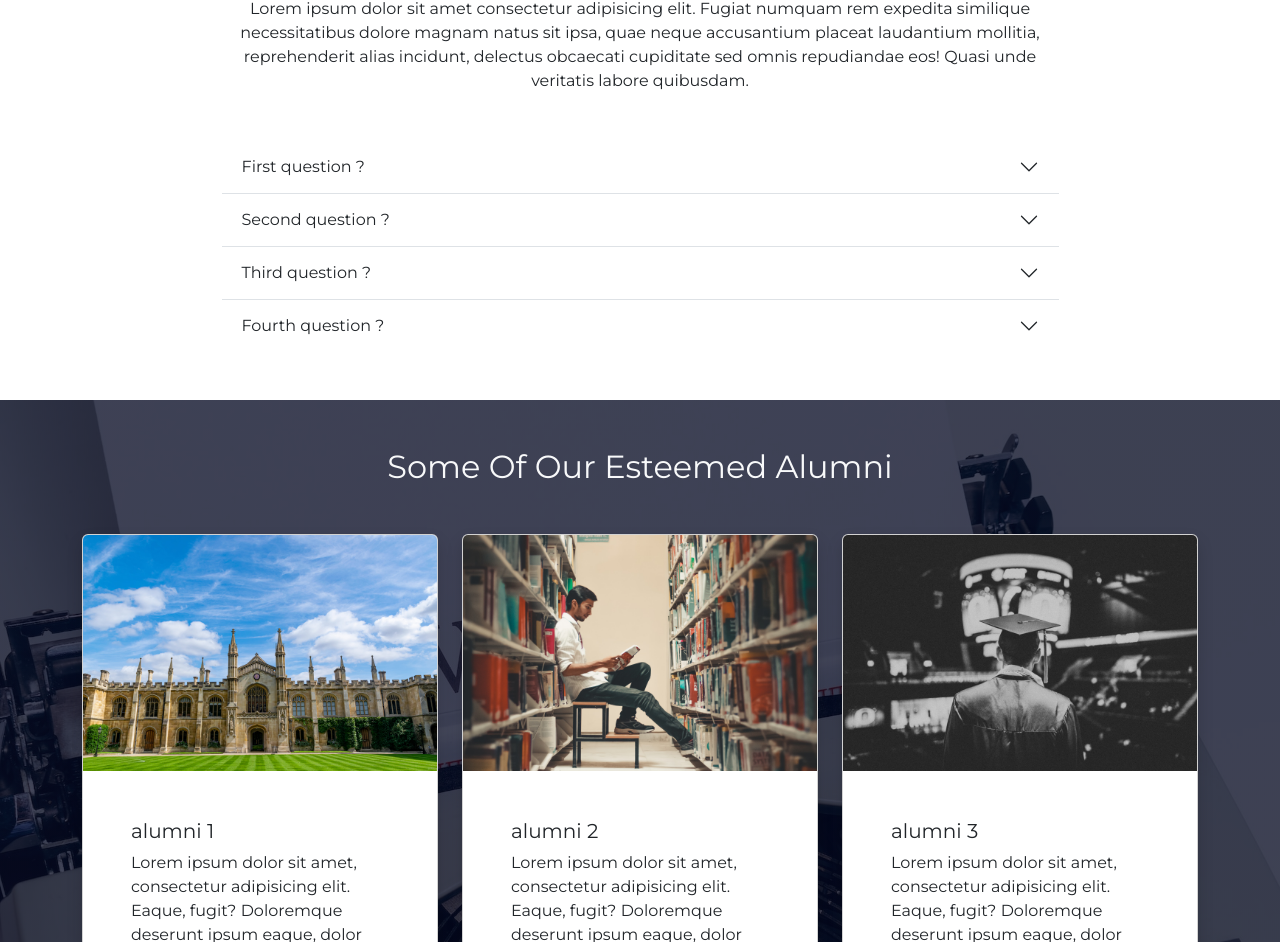
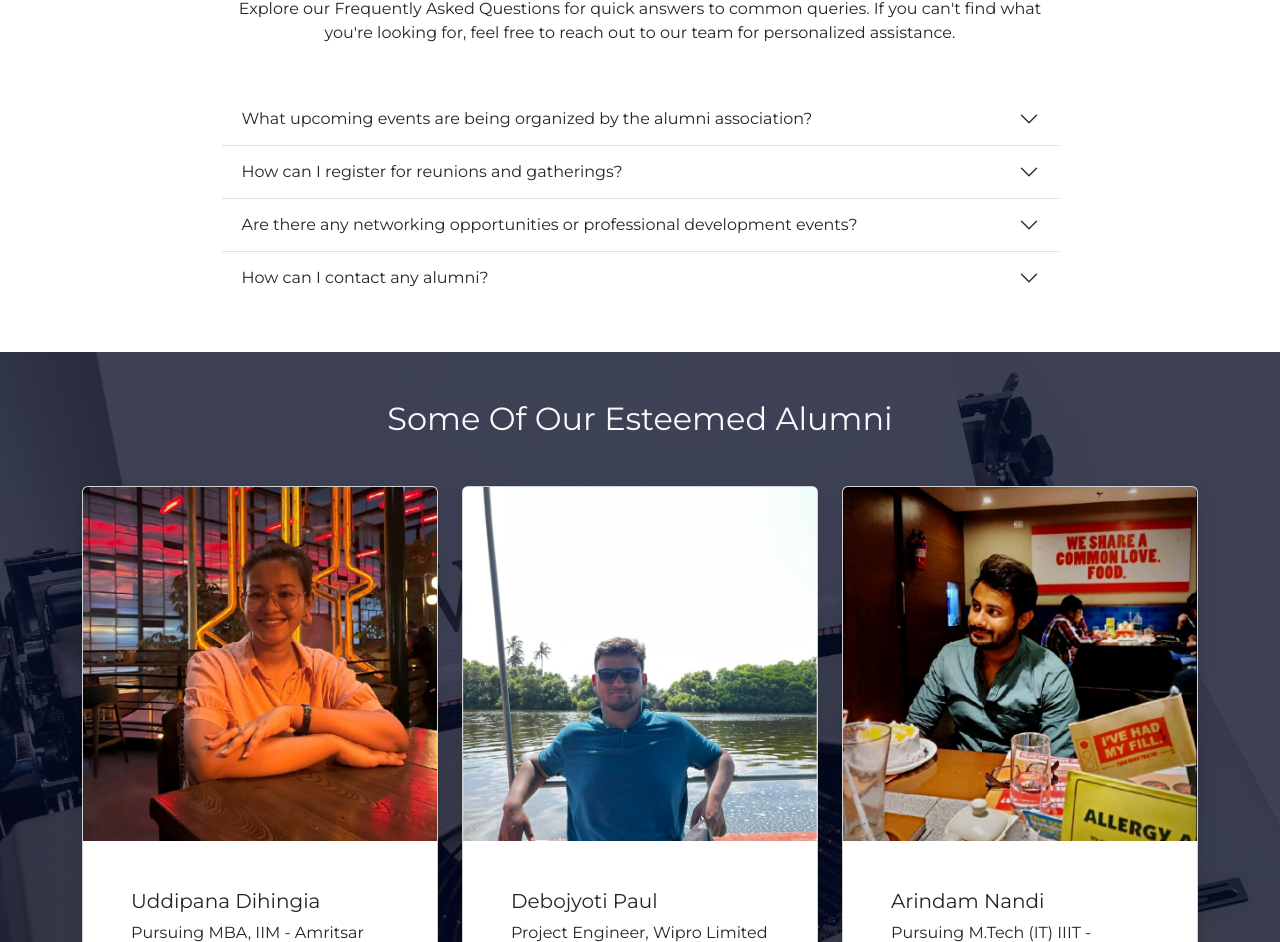
Before and after one commit to praptipriyaph/React-Alumni-Website, a React (Create React App) app: page / in a window 1280 px wide. Shown: the part 1858-2800 px from the top of the page. Built offline with nearby package versions, Linux system fonts and the light colour scheme.

Commit message:
About to Pride

```diff
--- a/src/App.js
+++ b/src/App.js
@@ -5,7 +5,7 @@
 import Navbar from 'react-bootstrap/Navbar';
 import Home from './pages/Home/Home';
 import Networks from './pages/Networks/Networks';
-import About from './pages/About/About';
+import Pride from './pages/Pride/Pride';
 import Alumni from './pages/Alumni/Alumni';
 import Contact from './pages/Contact/Contact';
 
@@ -33,7 +33,7 @@
               <Nav.Link href='/Alumni' className='text-uppercase'>Our Alumni</Nav.Link>
               <Nav.Link href='/networks' className='text-uppercase'>Our Network</Nav.Link>
               <Nav.Link href='/contact' className='text-uppercase'>Get in touch</Nav.Link>
-              <Nav.Link href='/about' className='text-uppercase'>About us</Nav.Link>
+              <Nav.Link href='/Pride' className='text-uppercase'>Our Pride</Nav.Link>
             </Nav>
           </Navbar.Collapse>
         </Container>
@@ -42,7 +42,7 @@
       <Routes>
         <Route path='/' element={<Home />} />
         <Route path='/networks' element={<Networks />} />
-        <Route path='/about' element={<About />} />
+        <Route path='/Pride' element={<Pride />} />
         <Route path='/Alumni' element={<Alumni />} />
         <Route path='/contact' element={<Contact />} />
       </Routes>
@@ -92,17 +92,17 @@
                     <Link to="/" className='text-decoration-none text-danger'>
                       <li className='text-uppercase fw-semibold'>Home</li>
                     </Link>
+                    <Link to="/Alumni" className='text-decoration-none text-danger'>
+                      <li className='text-uppercase fw-semibold'>Alumni</li>
+                    </Link>
                     <Link to="/networks" className='text-decoration-none text-danger'>
                       <li className='text-uppercase fw-semibold'>Our Network</li>
                     </Link>
-                    <Link to="/about" className='text-decoration-none text-danger'>
-                      <li className='text-uppercase fw-semibold'>About us</li>
-                    </Link>
-                    <Link to="/Alumni" className='text-decoration-none text-danger'>
-                      <li className='text-uppercase fw-semibold'>Alumni</li>
-                    </Link>
                     <Link to="/contact" className='text-decoration-none text-danger'>
                       <li className='text-uppercase fw-semibold'>Get In Touch</li>
+                    </Link>
+                    <Link to="/Pride" className='text-decoration-none text-danger'>
+                      <li className='text-uppercase fw-semibold'>Our Pride</li>
                     </Link>
                   </ul>
                 </div>
@@ -110,15 +110,12 @@
                   <ul className='list-unstyled mb-0'>
                     <li>
                       <p>Tezpur University</p>
-                      <p>Napaam, Tezpur</p>
-                      <p>Sonitpur, Assam (India)</p>
-                      <p>Pin - 784 028</p>
+                      <p>Napaam, Tezpur, Sonitpur, Assam (India)</p>
                     </li>
                     <li>
                       <p>Phone: +91-3712-273332</p>
                     </li>
                     <li>
-                      <p>Email/Web</p>
                       <p>Email: admn@tezu.ernet.in</p>
                       <p>Web: <a href="http://www.tezu.ernet.in" target="_blank">http://www.tezu.ernet.in</a></p>
                     </li>
--- a/src/components/FaqAccordion/FaqAccordion.jsx
+++ b/src/components/FaqAccordion/FaqAccordion.jsx
@@ -6,32 +6,28 @@
   return (
     <div className='faq-section'>
         <div className='container d-flex flex-column align-items-center'>
-            <h2 className='text-center text-capitalize mb-5'>Frequently asked questions</h2>
-            <p className='text-center mb-5'>Lorem ipsum dolor sit amet consectetur adipisicing elit. Fugiat numquam rem expedita similique necessitatibus dolore magnam natus sit ipsa, quae neque accusantium placeat laudantium mollitia, reprehenderit alias incidunt, delectus obcaecati cupiditate sed omnis repudiandae eos! Quasi unde veritatis labore quibusdam.</p>
+        <h2 className='text-center text-capitalize mb-5'>Frequently asked questions</h2>
+            <p className='text-center mb-5'>Explore our Frequently Asked Questions for quick answers to common queries. If you can't find what you're looking for, feel free to reach out to our team for personalized assistance.</p>
             <Accordion defaultActiveKey="" flush>
                 <Accordion.Item eventKey='0'>
-                    <Accordion.Header>First question ?</Accordion.Header>
+                    <Accordion.Header>What upcoming events are being organized by the alumni association?</Accordion.Header>
                     <Accordion.Body>
-                        Lorem, ipsum dolor sit amet consectetur adipisicing elit. Molestiae ab deserunt eaque nostrum voluptate, facilis ratione quo ducimus quod qui eius nobis quam temporibus similique fugit? Molestias, illo, maxime nulla aliquid ut pariatur corrupti aspernatur dolor assumenda quos officia eos?
-                    </Accordion.Body>
+                    Check our events calendar regularly for updates on reunions, networking mixers, professional development workshops, and other alumni gatherings.                    </Accordion.Body>
                 </Accordion.Item>
                 <Accordion.Item eventKey='1'>
-                    <Accordion.Header>Second question ?</Accordion.Header>
+                    <Accordion.Header>How can I register for reunions and gatherings?</Accordion.Header>
                     <Accordion.Body>
-                        Lorem, ipsum dolor sit amet consectetur adipisicing elit. Molestiae ab deserunt eaque nostrum voluptate, facilis ratione quo ducimus quod qui eius nobis quam temporibus similique fugit? Molestias, illo, maxime nulla aliquid ut pariatur corrupti aspernatur dolor assumenda quos officia eos?
-                    </Accordion.Body>
+                    Registration for events can typically be done through our website or by contacting the alumni events coordinator directly.                    </Accordion.Body>
                 </Accordion.Item>
                 <Accordion.Item eventKey='2'>
-                    <Accordion.Header>Third question ?</Accordion.Header>
+                    <Accordion.Header>Are there any networking opportunities or professional development events?</Accordion.Header>
                     <Accordion.Body>
-                        Lorem, ipsum dolor sit amet consectetur adipisicing elit. Molestiae ab deserunt eaque nostrum voluptate, facilis ratione quo ducimus quod qui eius nobis quam temporibus similique fugit? Molestias, illo, maxime nulla aliquid ut pariatur corrupti aspernatur dolor assumenda quos officia eos?
-                    </Accordion.Body>
+                    Yes, we regularly host networking events and workshops aimed at helping alumni enhance their professional skills and expand their networks.                    </Accordion.Body>
                 </Accordion.Item>
                 <Accordion.Item eventKey='3'>
-                    <Accordion.Header>Fourth question ?</Accordion.Header>
+                    <Accordion.Header>How can I contact any alumni?</Accordion.Header>
                     <Accordion.Body>
-                        Lorem, ipsum dolor sit amet consectetur adipisicing elit. Molestiae ab deserunt eaque nostrum voluptate, facilis ratione quo ducimus quod qui eius nobis quam temporibus similique fugit? Molestias, illo, maxime nulla aliquid ut pariatur corrupti aspernatur dolor assumenda quos officia eos?
-                    </Accordion.Body>
+                    Simply go to "Get in Touch" page to contact any alumni.                   </Accordion.Body>
                 </Accordion.Item>
             </Accordion>
         </div>
--- a/src/pages/Home/Home.css
+++ b/src/pages/Home/Home.css
@@ -1,5 +1,5 @@
 .home-page header {
-    background-image: linear-gradient(rgba(5, 10, 35, 0.75), rgba(5, 10, 35, 0.75)), url(../../utils/images/home-page-header.jpg);
+    background-image: linear-gradient(rgba(5, 10, 35, 0.75), rgba(5, 10, 35, 0.75)), url(../../utils/images/tezu-home.jpg);
 }
 
 header {
--- a/src/pages/Home/Home.jsx
+++ b/src/pages/Home/Home.jsx
@@ -5,28 +5,29 @@
 import StartCoursesImg from '../../utils/images/start-courses-img.jpg';
 import FaqAccordion from '../../components/FaqAccordion/FaqAccordion';
 import { Card } from 'react-bootstrap';
-import alumni1Img from '../../utils/images/blog1-img.jpg';
-import alumni2Img from '../../utils/images/blog2-img.jpg';
-import alumni3Img from '../../utils/images/blog3-img.jpg';
+import alumni1Img from '../../utils/images/Uddipana Dihingia -1 .jpeg';
+import alumni2Img from '../../utils/images/Debojyoti Paul -6 .jpeg';
+import alumni3Img from '../../utils/images/Arindam Nandi -8.jpeg';
 
 const alumnis = [
     {
         id: 1,
         img: [alumni1Img],
-        title: 'alumni 1',
-        description: 'Lorem ipsum dolor sit amet, consectetur adipisicing elit. Eaque, fugit? Doloremque deserunt ipsum eaque, dolor tempore, minima nisi debitis, et quas voluptatibus nam ex. Necessitatibus eligendi ratione expedita! Porro, ut.'
+        title: 'Uddipana Dihingia',
+        description: 'Pursuing MBA, IIM - Amritsar (2020-21)',
+
     },
     {
         id: 2,
         img: [alumni2Img],
-        title: 'alumni 2',
-        description: 'Lorem ipsum dolor sit amet, consectetur adipisicing elit. Eaque, fugit? Doloremque deserunt ipsum eaque, dolor tempore, minima nisi debitis, et quas voluptatibus nam ex. Necessitatibus eligendi ratione expedita! Porro, ut.'
+        title: 'Debojyoti Paul',
+        description: 'Project Engineer, Wipro Limited',
     },
     {
         id: 3,
         img: [alumni3Img],
-        title: 'alumni 3',
-        description: 'Lorem ipsum dolor sit amet, consectetur adipisicing elit. Eaque, fugit? Doloremque deserunt ipsum eaque, dolor tempore, minima nisi debitis, et quas voluptatibus nam ex. Necessitatibus eligendi ratione expedita! Porro, ut.'
+        title: 'Arindam Nandi',
+        description: 'Pursuing M.Tech (IT) IIIT - Allahabad',
     }
 ];
 
--- a/src/pages/About/About.css
+++ b/src/pages/Pride/Pride.css
@@ -1,3 +1,3 @@
-.about-page header {
+.pride-page header {
     background-image: linear-gradient(rgba(5, 10, 35, 0.75), rgba(5, 10, 35, 0.75)), url(../../utils/images/about-page-header.jpg);
 }
--- a/src/pages/About/About.jsx
+++ b/src/pages/Pride/Pride.jsx
@@ -1,7 +1,7 @@
 import React from 'react';
-import './About.css';
+import './Pride.css';
 import { Link } from 'react-router-dom';
-import AboutUsSectionImg from '../../utils/images/about-us-section-img.jpg';
+import PrideUsSectionImg from '../../utils/images/about-us-section-img.jpg';
 import ChooseSection from '../../components/ChooseSection/ChooseSection';
 import Person1 from '../../utils/images/person1.jpg';
 import Person2 from '../../utils/images/person2.jpg';
@@ -52,12 +52,12 @@
     },
 ];
 
-function About() {
+function Pride() {
   return (
-    <div className='about-page'>
+    <div className='pride-page'>
         <header className='height-75'>
             <div className='container h-100 d-flex flex-column align-items-center justify-content-center text-light'>
-                <h1 className='text-center fw-semibold'>About Us</h1>
+                <h1 className='text-center fw-semibold'>What Makes Us Proud ?</h1>
                 <p className='text-center w-75 mb-5'>Lorem ipsum dolor sit amet, consectetur adipisicing elit. Error recusandae harum ullam repellat cum? Nisi unde, incidunt natus ut ratione dolore quasi at dolores molestias.</p>
             </div>
         </header>
@@ -73,7 +73,7 @@
                     </Link>
                 </div>
                 <div className='col-lg-6 d-flex justify-content-center'>
-                    <img src={AboutUsSectionImg} className='img-fluid w-75' alt="" />
+                    <img src={PrideUsSectionImg} className='img-fluid w-75' alt="" />
                 </div>
             </div>
         </div>
@@ -98,4 +98,4 @@
   )
 }
 
-export default About;
+export default Pride;
```
Also changed, not shown: src/utils/images/tezu-home.jpg (added).
